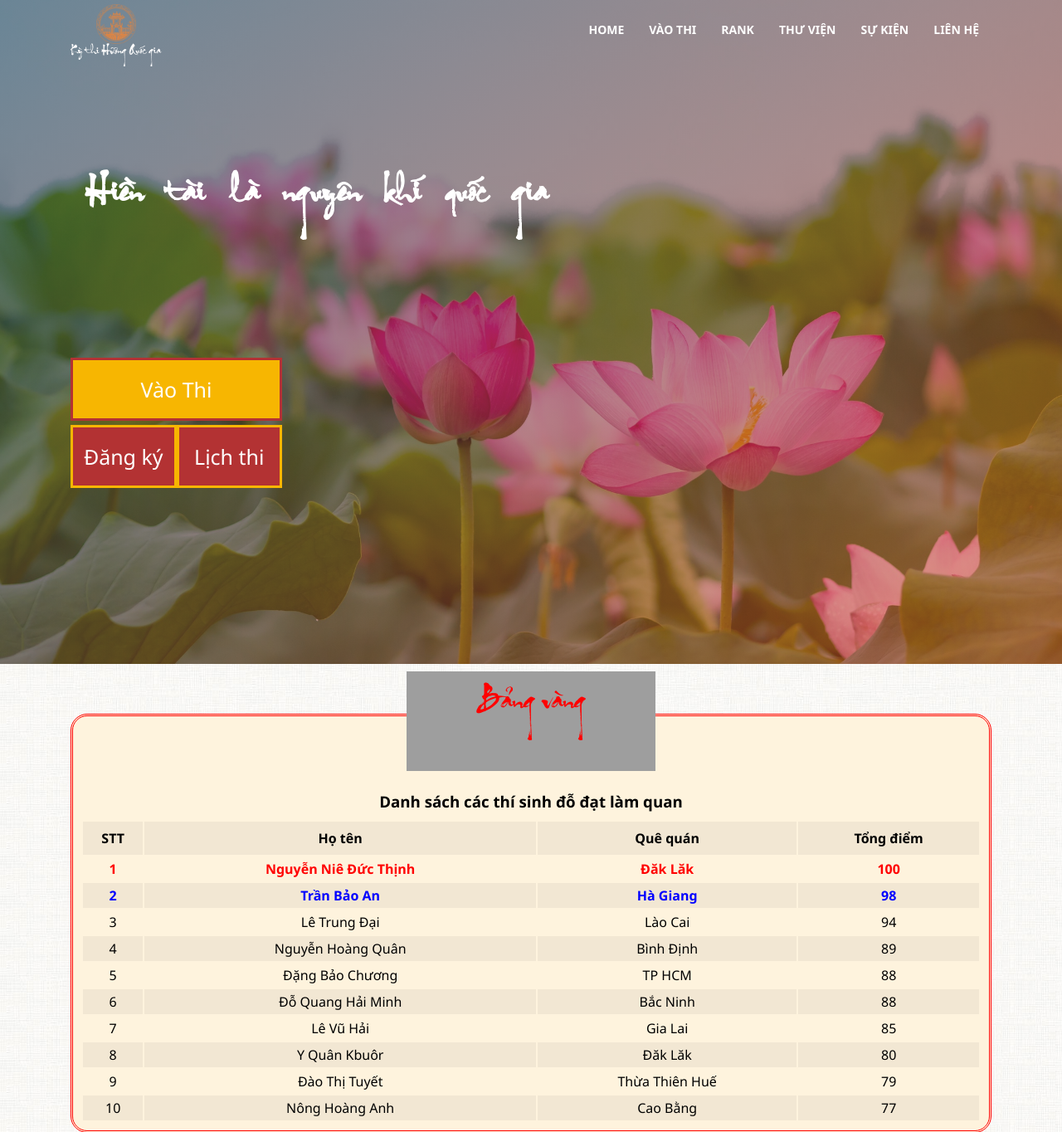
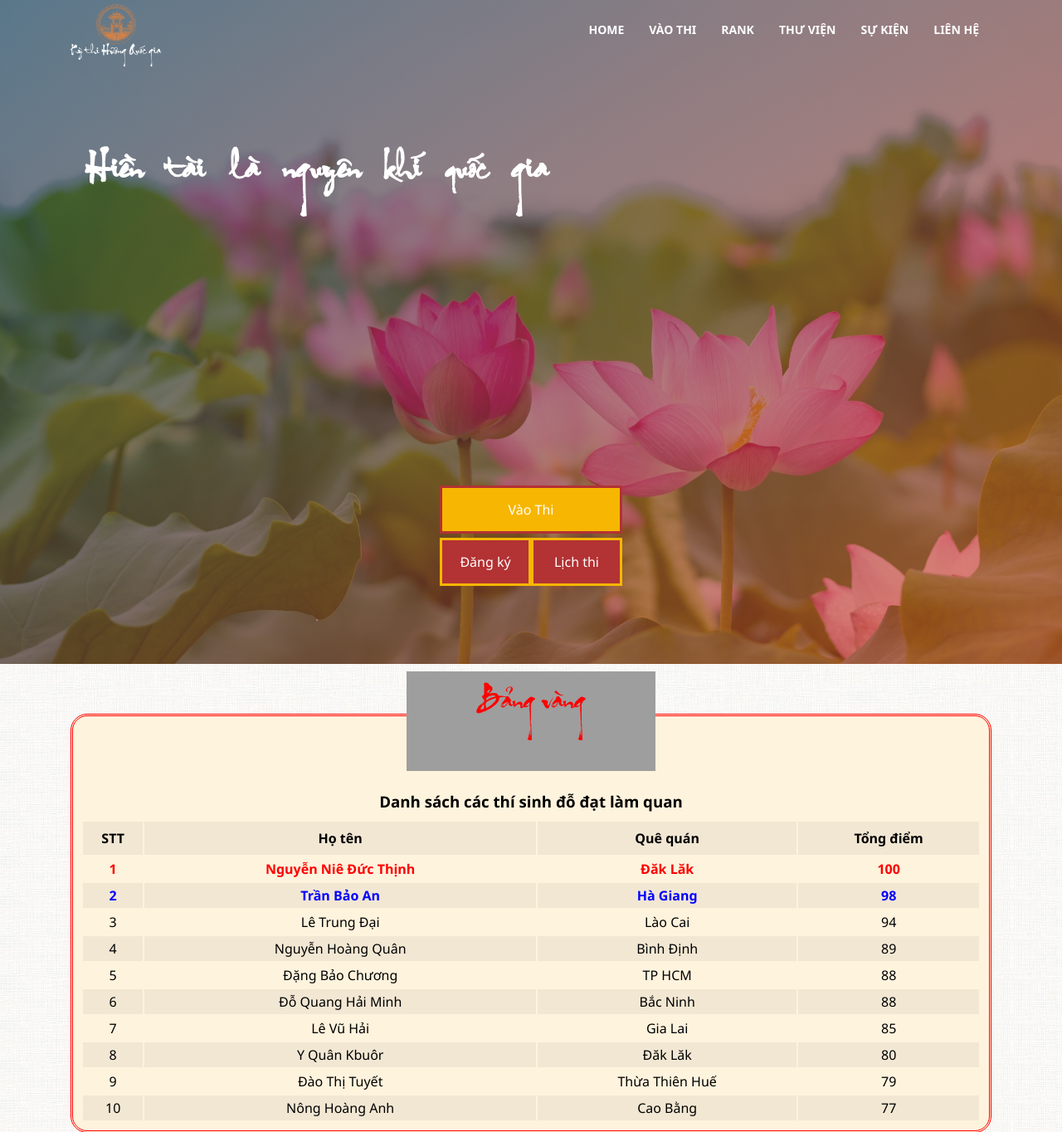
Before and after one commit to webdev-hackathon/webdev, a Node server app: page /users/ in a window 1280 px wide. Shown: the top 1364 px of the page at 83% size. Run offline with Node 20, Linux system fonts and the light colour scheme; some libraries are stand-ins or nearby versions; some web fonts are replaced; grey boxes are pictures that could not be loaded.

Commit message:
more beautiful background, change the button position

```diff
--- a/public/styles/styles.css
+++ b/public/styles/styles.css
@@ -69,6 +69,10 @@ nav {
     width: 100%;
     z-index: 100;
     top: 0;
+}
+
+nav.nav-black {
+    background: #232323 !important;
 }
 
 .hidden {
@@ -192,7 +196,7 @@ nav .menu-bar {
 	right: 0;
 	bottom: 0;
 	left: 0;
-	opacity: .8;
+	opacity: .9;
 }
 
 .wraper-bg {
@@ -239,8 +243,8 @@ nav .menu-bar {
 }
 
 .outer-wraper {
-    height: 360px;
-    /* height: calc(100vh - 300px); */
+    /* height: 360px; */
+    height: calc(100vh);
     display: flex;
     position: relative;
     justify-content: flex-end;
@@ -260,7 +264,7 @@ nav .menu-bar {
     color: #fff;
     font-size: 18px;
     position: absolute;
-    top: 30%;
+    top: 10%;
 }
 
 .slogan {
@@ -300,21 +304,29 @@ nav .menu-bar {
     margin: 0 auto;
 }
 
+.join-area {
+    position: absolute;
+    bottom: 20%;
+    left: 50%;
+    -webkit-transform: translateX(-50%);
+    transform: translateX(-50%);
+}
+
 .btn-join {
     list-style: none;
     margin: 0;
     padding: 0;
-
+    width: 220px;
 }
 
 .btn-join .btn{
     padding: 0;
     color: #fff;
     background: rgb(179, 50, 51);
-    font-size: 25px;
+    /* font-size: 18px; */
     border: 3px solid rgb(247, 182, 1);
     text-align: center;
-    line-height: 30px;
+    /* line-height: 30px; */
     width: 100%;
 }
 
@@ -337,8 +349,7 @@ nav .menu-bar {
     display: block;
     color: #fff;
     text-decoration: none;
-    padding: 20px 5px;
-
+    padding: 15px 20px;
 }
 
 /*login-form*/
@@ -566,7 +577,7 @@ footer .copyright p{
     /* --- header ----- */
         /* nav */
 
-    nav.nav-desktop ul li a {
+    nav.nav-bar ul li a {
 
         font-size: 14px;
     }
--- a/views/index.ejs
+++ b/views/index.ejs
@@ -7,7 +7,7 @@
   </head>
   <body>
   <div id="wraper-animation" class="wraper-bg">
-    <nav class="nav-desktop ">
+    <nav class="nav-bar">
       <%- include partials/header %>
     </nav>
 
@@ -22,11 +22,7 @@
           <h1>gia</h1> %>
         <!-- <div></div>       -->
         </div>
-      </div>
-
-        <div class="container">
-        <div class="row">
-          <div class="col-lg-3">
+        <div class="join-area">
             <ul class="btn-join">
               <li class="btn first">
               <a href='/users/choose-exam'>Vào Thi</a>
@@ -42,6 +38,11 @@
 
             </ul>
           </div>
+      </div>
+
+        <div class="container">
+        <div>
+
         </div>
       </div>
   </div>
--- a/views/pages/exam.ejs
+++ b/views/pages/exam.ejs
@@ -22,7 +22,7 @@
     <!-- div maker -->
     <div>
         <!--Desktop Nav bar-->
-        <nav  class="nav-desktop">
+        <nav  class="nav-bar nav-black">
         <%- include ../partials/header %>
         </nav>
     </div>
--- a/views/pages/index.ejs
+++ b/views/pages/index.ejs
@@ -7,7 +7,7 @@
   </head>
   <body>
   <div id="wraper-animation" class="wraper-bg">
-    <nav class="nav-desktop ">
+    <nav class="nav-bar">
       <%- include partials/header %>
     </nav>
     <div class="div-outer">
@@ -23,9 +23,9 @@
         <!-- <div></div>       -->
         </div>
       </div>
-      <div class="container">
+      <div class="container join-area">
         <div class="row">
-          <div class="col-lg-3">
+          <div class="col-3">
             <ul class="btn-join">
               <li class="btn first">
                 <a href='./exam.html'>Vào Thi</a>
--- a/views/pages/login.ejs
+++ b/views/pages/login.ejs
@@ -10,7 +10,7 @@
 
 <body>
     <!-- div maker -->
-    <nav  class="nav-desktop">
+    <nav  class="nav-bar nav-black">
     <%- include ../partials/header %>
     </nav>
     <main class="wraper-bg">
--- a/views/pages/my-result.ejs
+++ b/views/pages/my-result.ejs
@@ -30,7 +30,7 @@
     <!-- div maker -->
     <header>
         <!--Desktop Nav bar-->
-        <nav class="nav-desktop ">
+        <nav class="nav-bar nav-black">
             <div class="container">
                 <div class="logo-area">
                     <a href="./index.html">
--- a/views/pages/select-exam.ejs
+++ b/views/pages/select-exam.ejs
@@ -14,7 +14,7 @@
 
 <body>
     <!-- div maker -->
-    <nav  class="nav-desktop">
+    <nav  class="nav-bar nav-black">
     <%- include ../partials/header %>
     </nav>
     <main class="container main-select-exam">
--- a/views/pages/signup.ejs
+++ b/views/pages/signup.ejs
@@ -9,7 +9,7 @@
 </head>
 
 <body>
-    <nav  class="nav-desktop">
+    <nav  class="nav-bar nav-black">
     <%- include ../partials/header %>
     </nav>
     <!-- div maker -->
```
